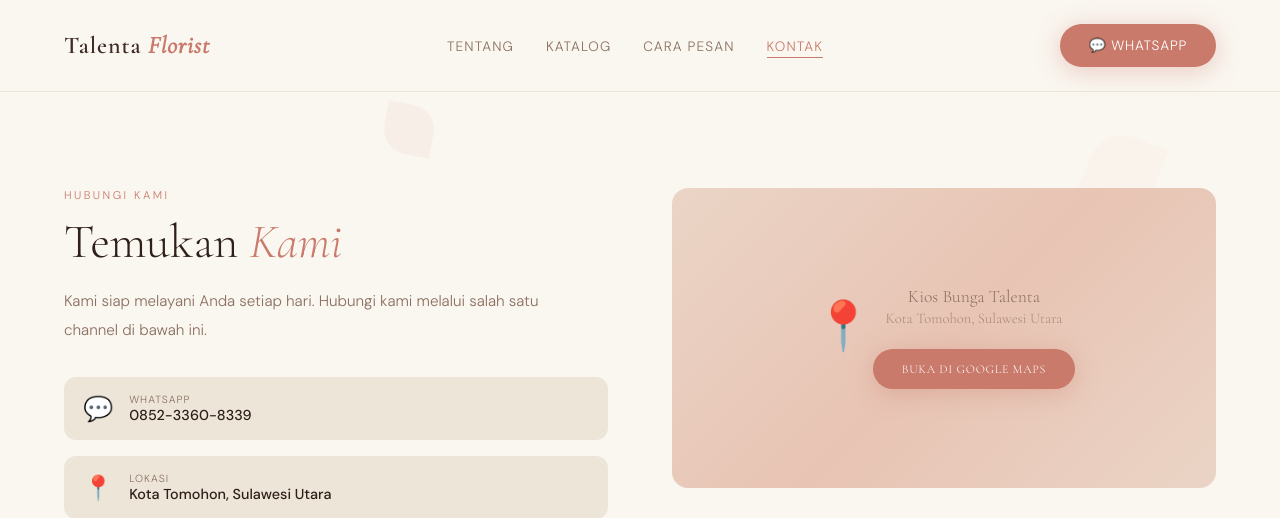
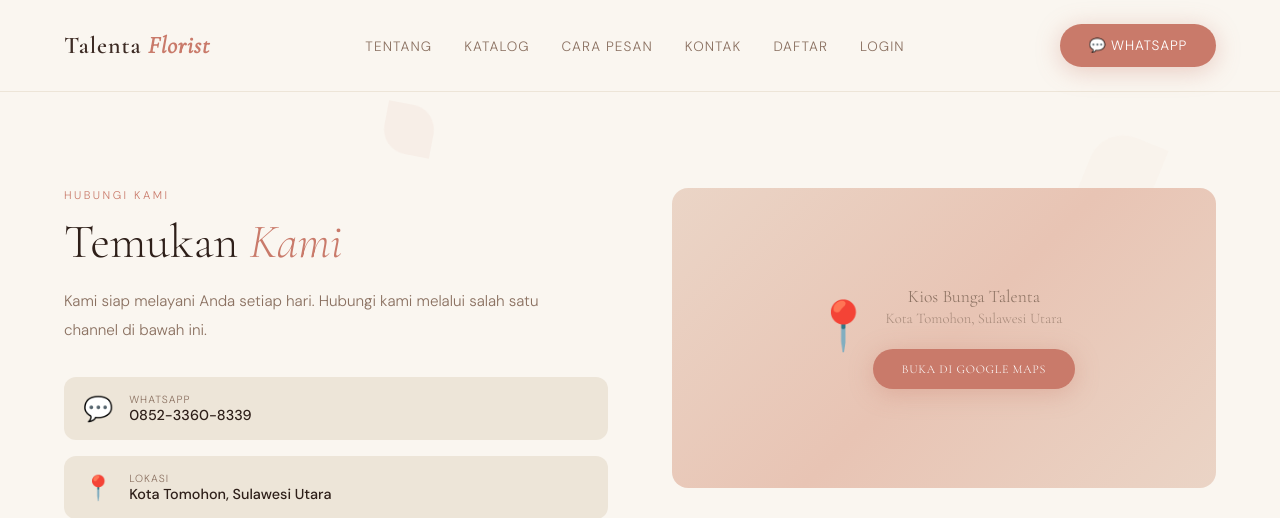
Before and after one commit to KristianAji/talenta-florist, a PHP site: page /talenta-florist/kontak.php in a window 1280 px wide. Shown: the top 518 px of the page. Run offline with PHP 8.4, Linux system fonts and the light colour scheme.

Commit message:
Update kontak.php

```diff
--- a/kontak.php
+++ b/kontak.php
@@ -76,7 +76,9 @@
       <li><a href="tentang.php">Tentang</a></li>
       <li><a href="katalog.php">Katalog</a></li>
       <li><a href="pesan.php">Cara Pesan</a></li>
-      <li><a href="kontak.php" class="active">Kontak</a></li>
+      <li><a href="kontak.php">Kontak</a></li>
+      <li><a href="register.php">Daftar</a></li>
+      <li><a href="login.php">Login</a></li>
     </ul>
     <a class="btn btn-primary" href="https://wa.me/6285233608339" target="_blank">💬 WhatsApp</a>
   </nav>
```
